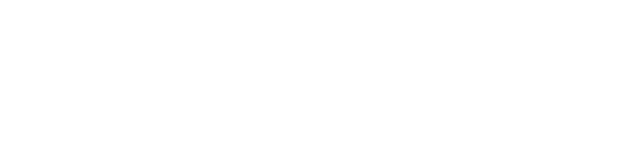
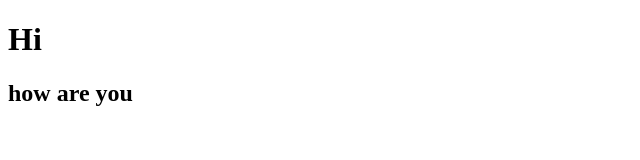
Before and after one commit to Sab-Mos/git-demo, a plain HTML site: page index.html in a window 1280 px wide. Shown: the whole page, without its empty margins (0-640 px from the left). Drawn offline with Linux system fonts and the light colour scheme.

Commit message:
added new text in html file

```diff
--- a/index.html
+++ b/index.html
@@ -5,5 +5,8 @@
     <meta name="viewport" content="width=device-width, initial-scale=1.0" />
     <title>Documents</title>
   </head>
-  <body></body>
+  <body>
+    <h1>Hi</h1>
+    <h2>how are you</h2>
+  </body>
 </html>
```
